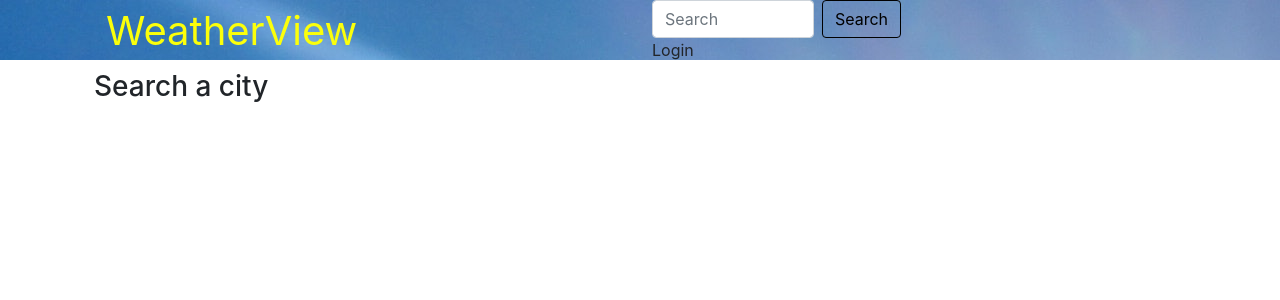
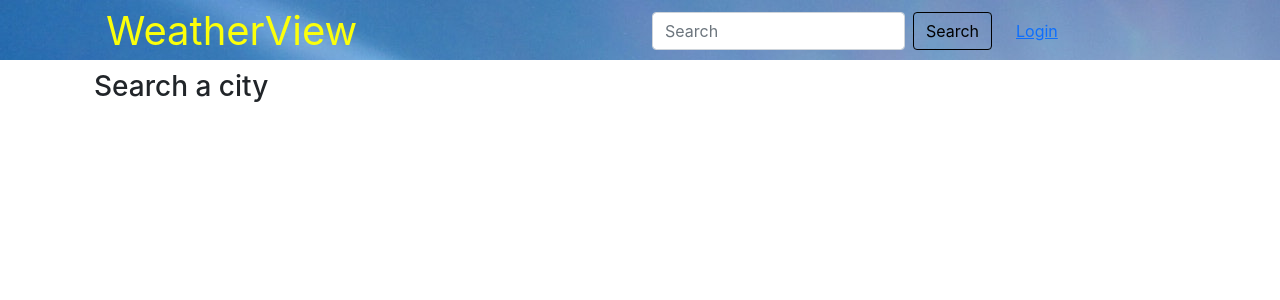
Before and after one commit to algmoreno/weatherview-react, a React (Create React App) app: page / in a window 1280 px wide. Shown: the top 300 px of the page. Built offline with nearby package versions, Linux system fonts and the light colour scheme; no server answers.

Commit message:
header better

```diff
--- a/src/components/Header/index.js
+++ b/src/components/Header/index.js
@@ -37,22 +37,14 @@ function Header() {
 
   console.log(items);
   return (
-    //     <Navbar className='header'>
-    //   <Container>
-    //     <Navbar.Brand className='header-text' href="#home">WeatherView</Navbar.Brand>
-    //     <Navbar.Toggle />
-    //     <Navbar.Collapse className="justify-content-end">
-    //     </Navbar.Collapse>
-    //   </Container>
-    // </Navbar>
-
     <Navbar className='header' fixed='top' variant="dark">
       <Container className='row justify-content-start search-container'>
 
         <div className='col-6'>
           <Navbar.Brand className='header-text' href="/">WeatherView</Navbar.Brand>
         </div>
-        <div className='col-3'>
+
+        <div className='col-4'>
           <Form className="d-flex search-opt">
             <FormControl
               onInput={(event) => { setCity(event.target.value) }}
@@ -65,10 +57,11 @@ function Header() {
               onClick={() => setIsLoaded(true)}
               variant="outline-success">Search</Button>
           </Form>
-          <div className='col-3'>
-            Login
           </div>
-        </div>
+          <div className='col-2'>
+            <a href='/'>Login</a>
+          </div>
+
       </Container>
     </Navbar>
   )
--- a/src/index.css
+++ b/src/index.css
@@ -69,6 +69,8 @@ code {
 .search-btn:hover {
   background-color: transparent;
   color: black;
+  border: 1px solid black;
+  transform: scale(1.03)
 }
 
 
```
